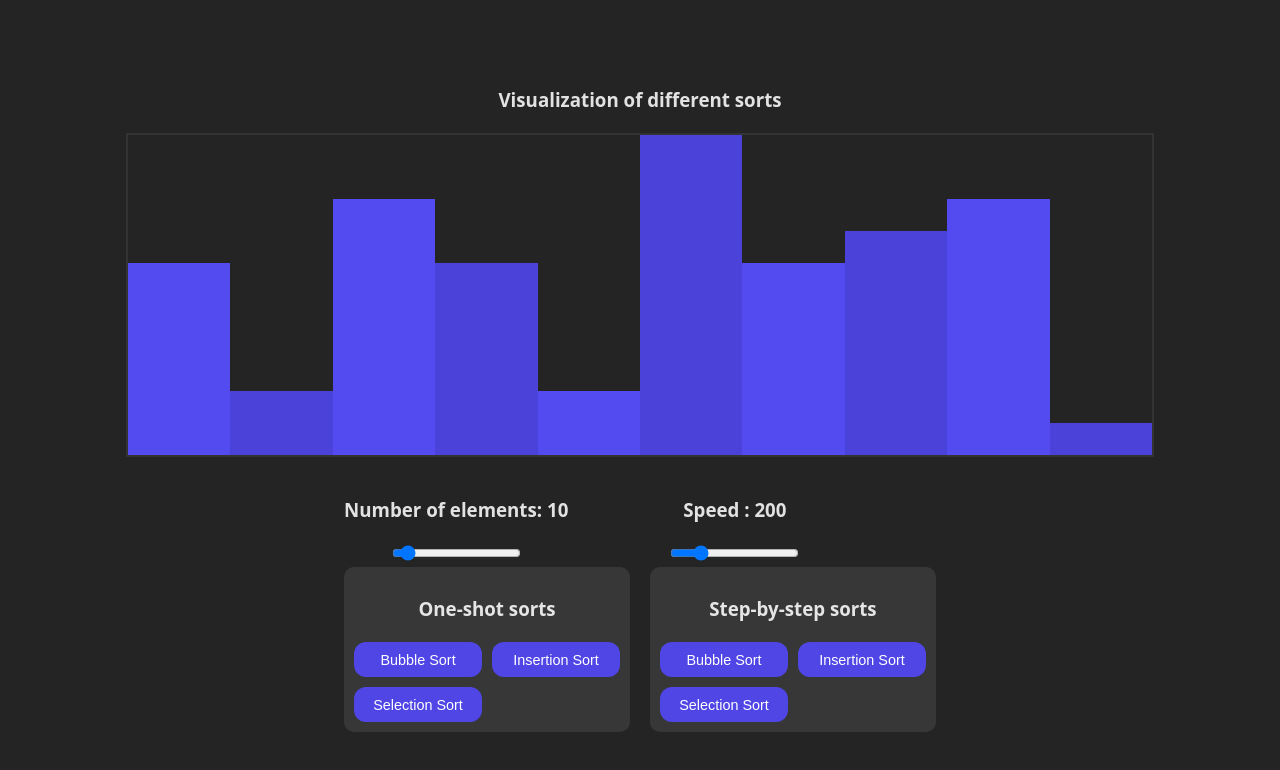
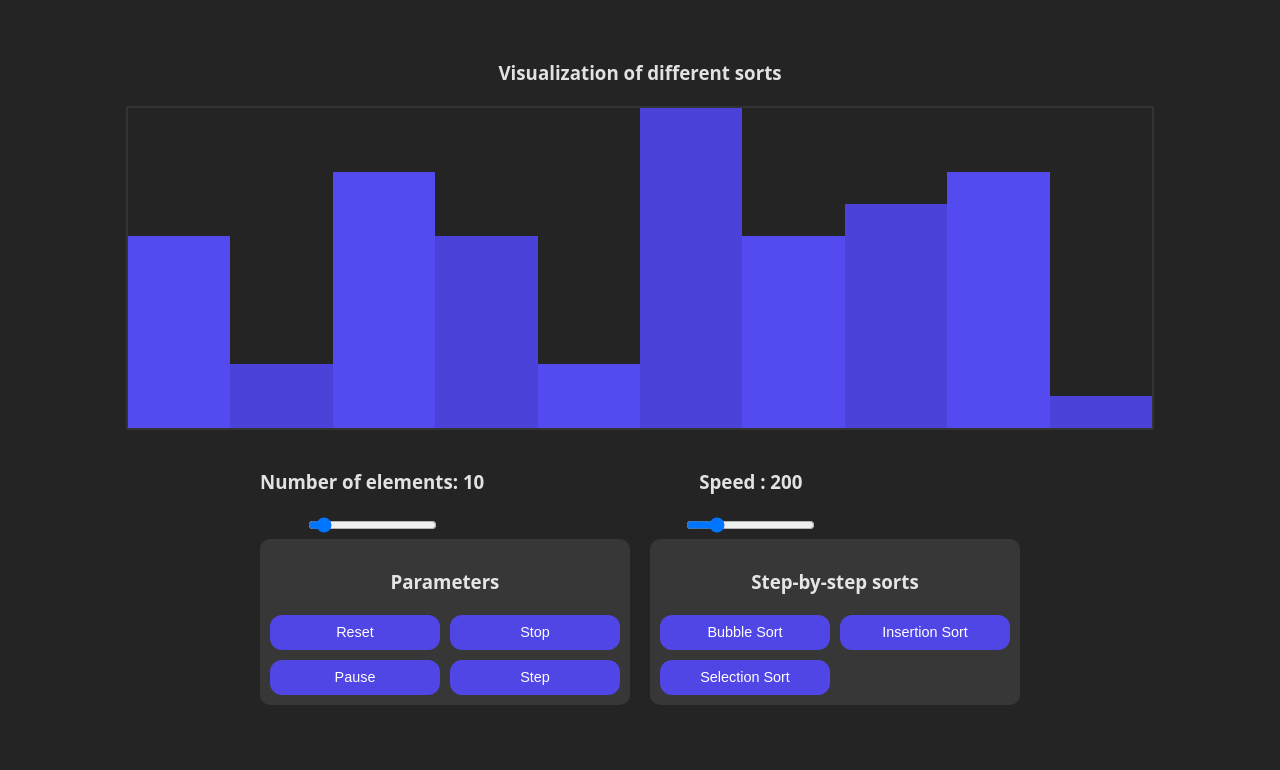
Before and after one commit to KohseyPower/sort, a React (Vite) app: page / in a window 1280 px wide. Shown: the top 770 px of the page. Built offline with nearby package versions, Linux system fonts and the light colour scheme.

Commit message:
feat(Simulator): add stop and pause when currently sorting

```diff
--- a/src/Simulator.styled.tsx
+++ b/src/Simulator.styled.tsx
@@ -38,7 +38,11 @@ export const Bar = styled.div<{
 
 export const SlidersContainer = styled.div`
   display: flex;
-  gap: 100px;
+  gap: 200px;
+  @media (max-width: 600px) {
+    flex-direction: column;
+    gap: 10px;
+  }
 `;
 
 export const GroupsParametersContainer = styled.div`
@@ -53,6 +57,7 @@ export const GroupParameters = styled.div`
   background-color: #404040af;
   border-radius: 10px;
   padding: 10px;
+  width: 350px;
 `;
 
 export const ButtonGroup = styled.div`
--- a/src/Simulator.tsx
+++ b/src/Simulator.tsx
@@ -1,29 +1,30 @@
 import { useState, useMemo, useRef } from "react";
 import * as Styled from "./Simulator.styled";
 import {
-  bubbleSort,
   bubbleSortGenerator,
-  insertionSort,
   insertionSortGenerator,
-  selectionSort,
   selectionSortGenerator,
 } from "./algorithms";
-import { initElements } from "./utils";
+import { shuffleElements } from "./utils";
 import BurgerMenu from "./UI/BurgerMenu/BurgerMenu";
 
 export default function Simulator() {
   const [totalElements, setTotalElements] = useState(10);
-  const [elements, setElements] = useState<number[]>(() => initElements(10));
+  const [elements, setElements] = useState<number[]>(() => shuffleElements(10));
   const [pendingElements, setPendingElements] = useState(totalElements);
   const [activeIndices, setActiveIndices] = useState<number[]>([]);
   const [isSimulationActive, setIsSimulationActive] = useState(false);
   const [sortSpeed, setSortSpeed] = useState(200);
+  const [isPaused, setPaused] = useState(false);
+  const pausedRef = useRef(false);
 
   const sortSpeedRef = useRef(sortSpeed);
   const stepsRef = useRef<Generator<{
     array: number[];
     active: number[];
   }> | null>(null);
+  const currentRunStepRef = useRef<() => void>(() => {});
+  const timeoutRef = useRef<number | null>(null);
 
   const maxValue = useMemo(
     () => elements.reduce((max, v) => (v > max ? v : max), 1),
@@ -34,10 +35,12 @@ export default function Simulator() {
 
   const runSort = (steps: Generator<{ array: number[]; active: number[] }>) => {
     if (isSimulationActive) return;
+
     setIsSimulationActive(true);
     stepsRef.current = steps;
 
     const runStep = () => {
+      if (pausedRef.current) return;
       const nextStep = stepsRef.current?.next();
       if (!nextStep || nextStep.done) {
         setIsSimulationActive(false);
@@ -46,9 +49,39 @@ export default function Simulator() {
       }
       setElements(nextStep.value.array);
       setActiveIndices(nextStep.value.active);
-      setTimeout(runStep, sortSpeedRef.current);
+      timeoutRef.current = setTimeout(runStep, sortSpeedRef.current);
     };
+
+    currentRunStepRef.current = runStep;
     runStep();
+  };
+
+  const handleStop = () => {
+    if (!isSimulationActive) {
+      alert("There is no simulation running.");
+      return;
+    }
+    if (!isPaused) {
+      alert("The simulation is paused.");
+      return;
+    }
+
+    if (timeoutRef.current) {
+      clearTimeout(timeoutRef.current);
+      timeoutRef.current = null;
+    }
+    stepsRef.current = null;
+    setIsSimulationActive(false);
+    setActiveIndices([]);
+  };
+
+  const handlePause = () => {
+    setIsSimulationActive(false);
+    pausedRef.current = !pausedRef.current;
+    setPaused(pausedRef.current);
+    if (!pausedRef.current) {
+      currentRunStepRef.current();
+    }
   };
 
   return (
@@ -78,7 +111,7 @@ export default function Simulator() {
                 onChange={(e) => setPendingElements(Number(e.target.value))}
                 onPointerUp={() => {
                   setTotalElements(pendingElements);
-                  setElements(initElements(pendingElements));
+                  setElements(shuffleElements(pendingElements));
                 }}
               />
             </div>
@@ -97,26 +130,21 @@ export default function Simulator() {
           </Styled.SlidersContainer>
           <Styled.GroupsParametersContainer>
             <Styled.GroupParameters>
-              <h3>One-shot sorts</h3>
+              <h3>Parameters</h3>
               <Styled.ButtonGroup>
                 <Styled.Button
-                  disabled={isSimulationActive}
-                  onClick={() => setElements(bubbleSort(elements))}
+                  onClick={() => {
+                    setIsSimulationActive(!isSimulationActive);
+                    setElements(shuffleElements(pendingElements));
+                  }}
                 >
-                  Bubble Sort
+                  Reset
                 </Styled.Button>
-                <Styled.Button
-                  disabled={isSimulationActive}
-                  onClick={() => setElements(insertionSort(elements))}
-                >
-                  Insertion Sort
+                <Styled.Button onClick={handleStop}>Stop</Styled.Button>
+                <Styled.Button onClick={handlePause}>
+                  {isPaused ? "Resume" : "Pause"}
                 </Styled.Button>
-                <Styled.Button
-                  disabled={isSimulationActive}
-                  onClick={() => setElements(selectionSort(elements))}
-                >
-                  Selection Sort
-                </Styled.Button>
+                <Styled.Button>Step</Styled.Button>
               </Styled.ButtonGroup>
             </Styled.GroupParameters>
             <Styled.GroupParameters>
--- a/src/index.css
+++ b/src/index.css
@@ -15,10 +15,3 @@
   --light-background: #434343;
   --main-color: #4f46e5;
 }
-
-body {
-  margin: 0;
-  display: flex;
-  place-items: center;
-  min-height: 100vh;
-}
--- a/src/utils.ts
+++ b/src/utils.ts
@@ -1,4 +1,4 @@
-export function initElements(numElements: number) {
+export function shuffleElements(numElements: number) {
   return Array.from(
     { length: numElements },
     () => Math.floor(Math.random() * numElements) + 1
```
